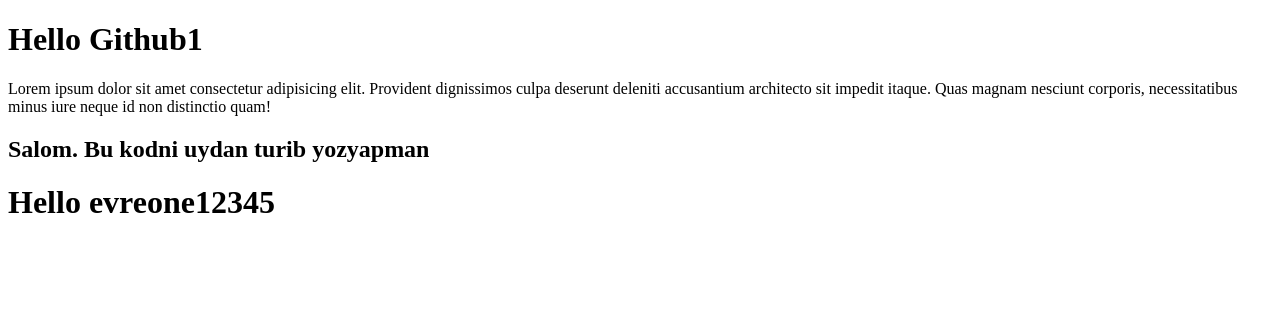
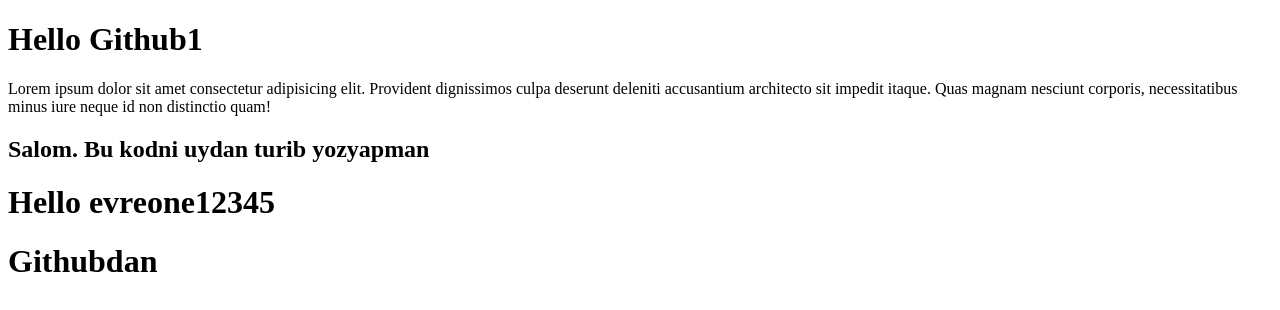
Before and after one commit to AsadbekMudinov/kiddy, a plain HTML site: page index.html in a window 1280 px wide. Drawn offline with Linux system fonts and the light colour scheme.

Commit message:
githubdan

```diff
--- a/index.html
+++ b/index.html
@@ -13,5 +13,6 @@
     </p>
     <h2>Salom. Bu kodni uydan turib yozyapman</h2>
     <h1>Hello evreone12345</h1>
+    <h1>Githubdan</h1>
 </body>
 </html>
```
